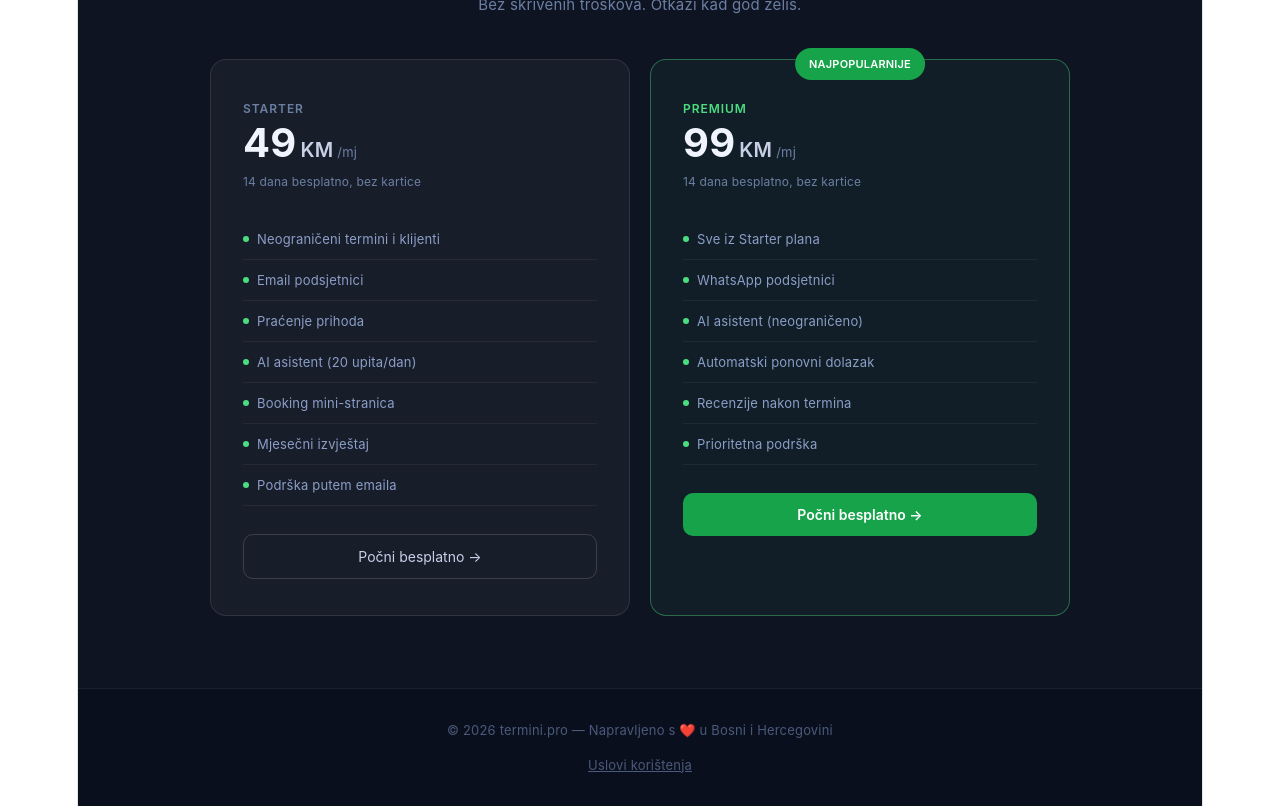
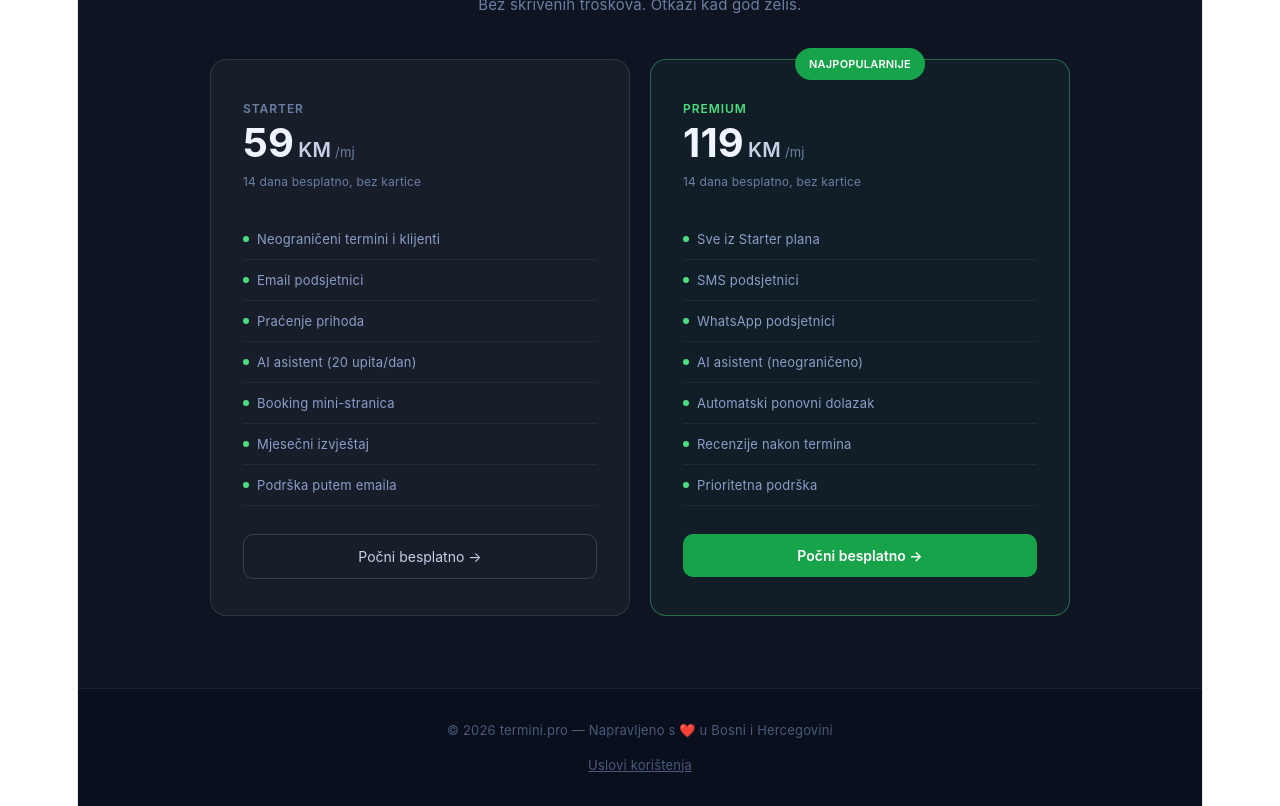
Before and after one commit to adijatadjogo91-cloud/termini-frontend, a React (Vite) app: page / in a window 1280 px wide. Shown: the part 1400-2206 px from the top of the page. Built offline with nearby package versions, Linux system fonts and the light colour scheme.

Commit message:
Nove cijene - Starter 59 KM, Premium 119 KM

```diff
--- a/src/pages/Landing.jsx
+++ b/src/pages/Landing.jsx
@@ -209,6 +209,7 @@ export default function Landing() {
 
   const premiumFeatures = [
   'Sve iz Starter plana',
+  'SMS podsjetnici',
   'WhatsApp podsjetnici',
   'AI asistent (neograničeno)',
   'Automatski ponovni dolazak',
@@ -303,7 +304,7 @@ export default function Landing() {
             <div style={styles.priceCard}>
               <p style={styles.planName}>Starter</p>
               <div style={styles.priceRow}>
-                <span style={styles.priceBig}>49</span>
+                <span style={styles.priceBig}>59</span>
                 <span style={styles.priceCurrency}>KM</span>
                 <span style={styles.pricePeriod}>/mj</span>
               </div>
@@ -329,7 +330,7 @@ export default function Landing() {
               <div style={styles.popularBadge}>NAJPOPULARNIJE</div>
               <p style={styles.planNameFeatured}>Premium</p>
               <div style={styles.priceRow}>
-                <span style={styles.priceBig}>99</span>
+                <span style={styles.priceBig}>119</span>
                 <span style={styles.priceCurrency}>KM</span>
                 <span style={styles.pricePeriod}>/mj</span>
               </div>
```
Lines whose indentation alone changed are shown as unchanged.
